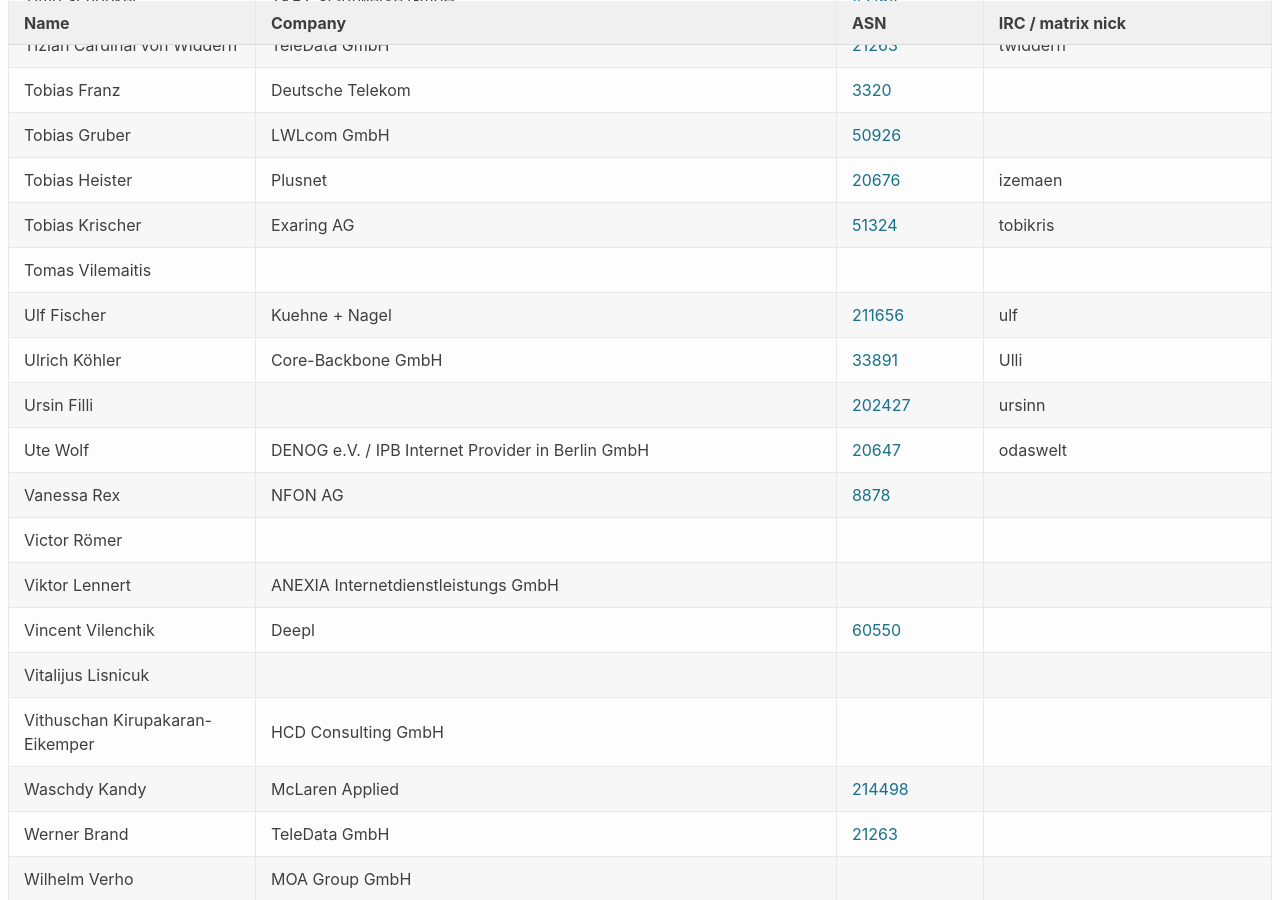
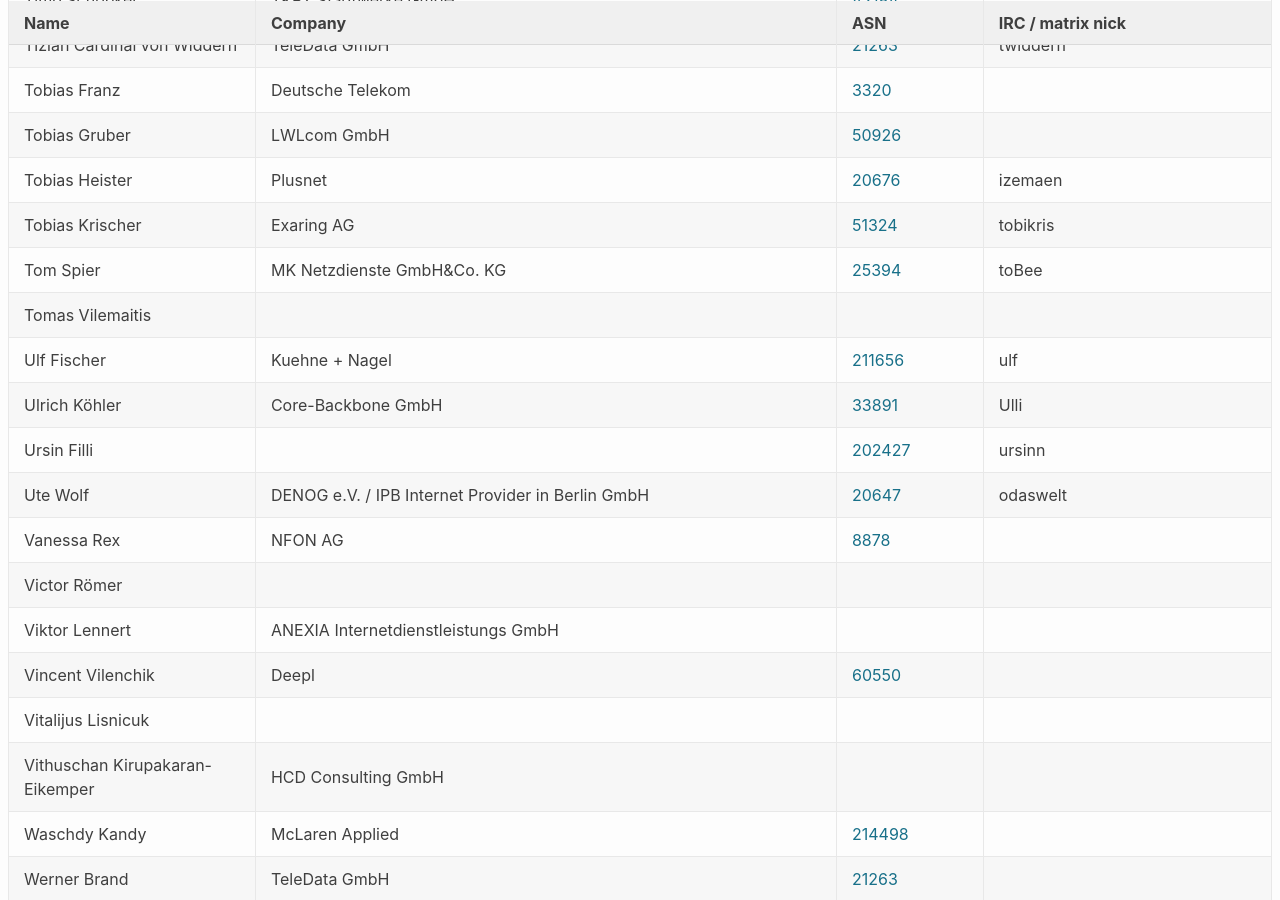
Before and after one commit to denog/pretix-attendeelist, a Jekyll site: the page built from denog16/index.markdown, in a window 1280 px wide and 900 px high, scrolled down 16045 px. Built offline with Jekyll 4.4.1, drawn with Linux system fonts in a browser that asks for light colours.

Commit message:
Latest data: Thu Oct 17 14:31:38 UTC 2024

```diff
--- a/_data/attendees_denog16_onsite.json
+++ b/_data/attendees_denog16_onsite.json
@@ -2142,6 +2142,12 @@
     "asn": null
   },
   {
+    "name": "Tom Spier",
+    "company": "MK Netzdienste GmbH&Co. KG",
+    "irc": "toBee",
+    "asn": "25394"
+  },
+  {
     "name": "Ulf Fischer",
     "company": "Kuehne + Nagel",
     "irc": "ulf",
```
